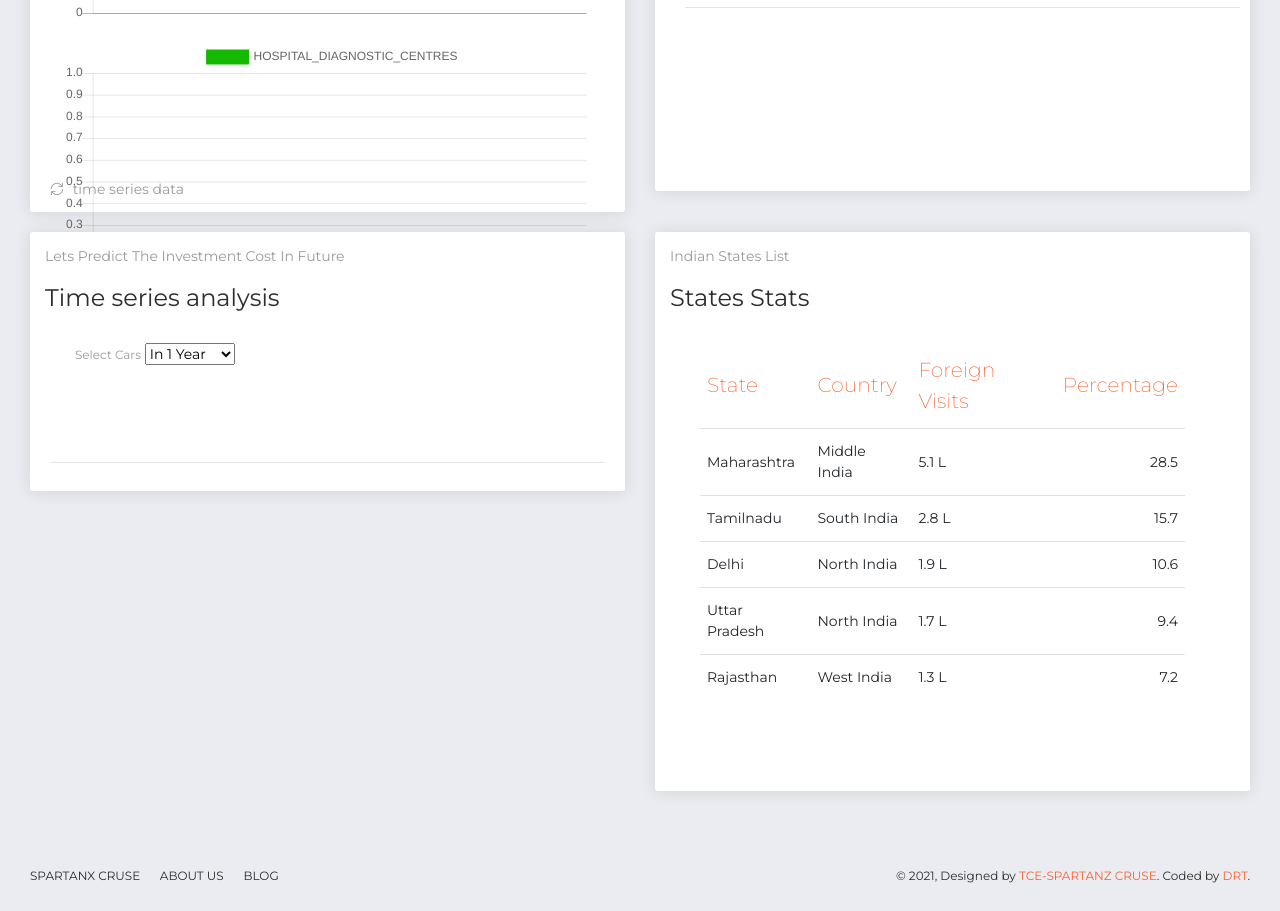
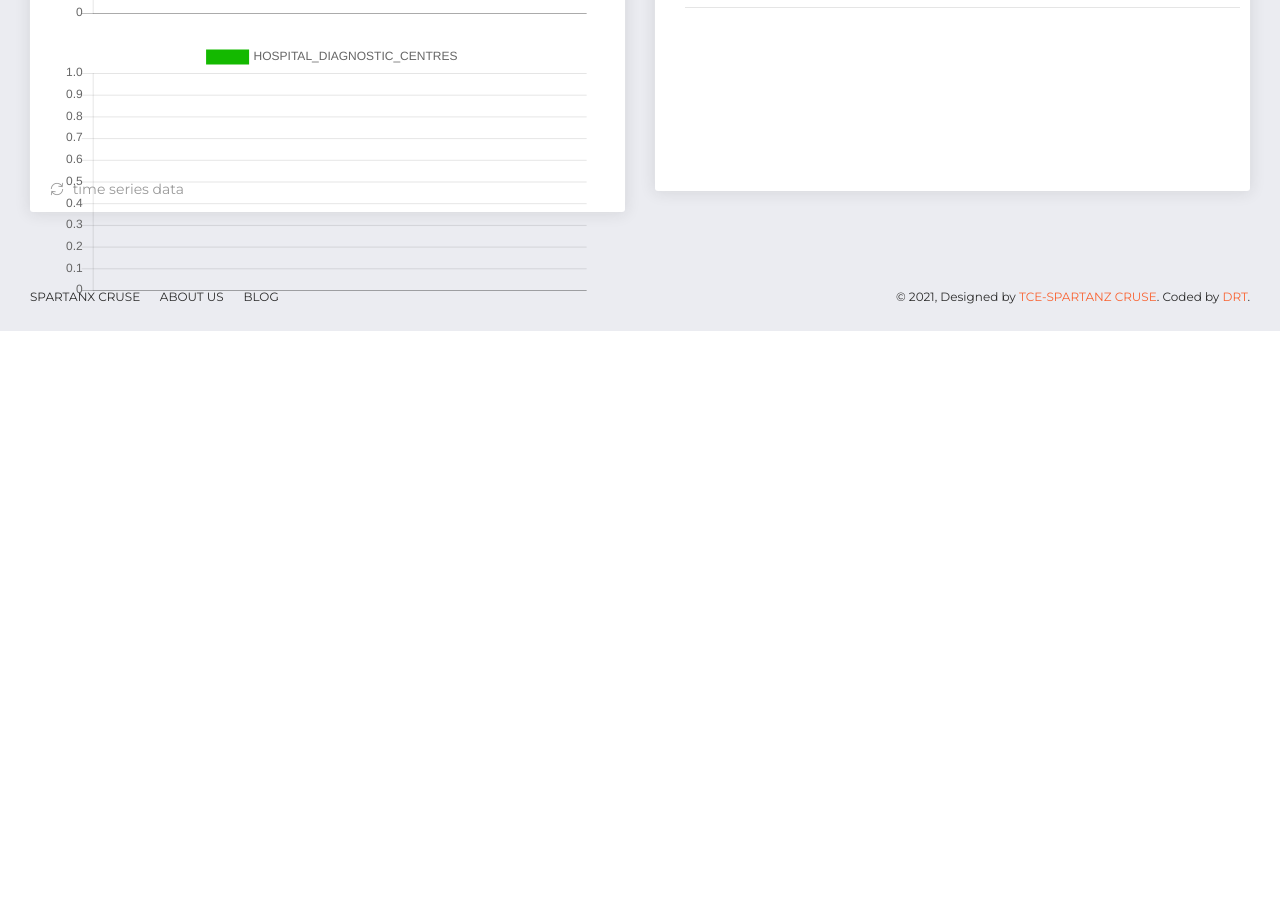
Before and after one commit to DhivyaranjaniParamasivam/Health-Tourism, a Flask app: template templates/icons.html in a window 1280 px wide. Shown: the part 1397-2308 px from the top of the page. After the commit the page ends 1728 px from the top, so only its background shows below. Run offline with Flask 2, Linux system fonts and the light colour scheme; the template is opened without the code that fills it, so the values that code supplies are empty; a map, chart or similar area stays blank; some libraries are stand-ins or nearby versions.

Commit message:
changes added

```diff
--- a/templates/dashboard.html
+++ b/templates/dashboard.html
@@ -44,7 +44,7 @@
           <li class="active ">
             <a href="{{ url_for('dash') }}">
               <i class="now-ui-icons design_app"></i>
-              <p>Dashboard</p>
+              <p>HOME</p>
             </a>
           </li>
           <li >
@@ -56,13 +56,13 @@
           <li>
             <a href="{{ url_for('aboutpage') }}">
               <i class="now-ui-icons design_bullet-list-67"></i>
-              <p>About US</p>
+              <p>PREDICT FDI</p>
             </a>
           </li>
            <li>
             <a href="{{ url_for('contactpage') }}">
               <i class="now-ui-icons users_single-02"></i>
-              <p>Contact US</p>
+              <p>CONTACT US</p>
             </a>
           </li>
         </ul>
--- a/templates/icons.html
+++ b/templates/icons.html
@@ -39,7 +39,7 @@
          <li>
             <a href="{{ url_for('dash') }}">
               <i class="now-ui-icons design_app"></i>
-              <p>Dashboard</p>
+              <p>HOME</p>
             </a>
           </li>
 		   <li class="active ">
@@ -51,13 +51,13 @@
           <li>
             <a href="{{ url_for('aboutpage') }}">
               <i class="now-ui-icons design_bullet-list-67"></i>
-              <p>ABOUT US</p>
+              <p>PREDICT FDI</p>
             </a>
           </li>
           <li>
             <a href="{{ url_for('contactpage') }}">
               <i class="now-ui-icons users_single-02"></i>
-              <p>Contact US</p>
+              <p>CONTACT US</p>
             </a>
           </li>
         </ul>
@@ -183,134 +183,6 @@
             </div>
           </div>
         </div>
-        <div class="row">
-          <div class="col-md-6">
-            <div class="card  card-tasks">
-              <div class="card-header ">
-                <h5 class="card-category">Lets predict the investment cost in future</h5>
-                <h4 class="card-title">Time series analysis</h4>
-              </div>
-              <div class="card-body">
-              <form>
-                <label> Select Cars </label>
-                <select>
-                <option value = "1"> In 1 Year
-                </option>
-                <option value = "2"> In 2 Years
-                </option>
-                <option value = "3"> In 3 Years
-                </option>
-                <option value = "4"> In 4 Years
-                </option>
-                </select>
-              </form>
-              </div>
-              <div class="card-footer ">
-                <hr>
-              </div>
-            </div>
-          </div>
-          <div class="col-md-6">
-            <div class="card">
-              <div class="card-header">
-                <h5 class="card-category">Indian States List</h5>
-                <h4 class="card-title"> States Stats</h4>
-              </div>
-              <div class="card-body">
-                <div class="table-responsive">
-                  <table class="table">
-                    <thead class=" text-primary">
-                      <th>
-                        State
-                      </th>
-                      <th>
-                        Country
-                      </th>
-                      <th>
-                        Foreign Visits
-                      </th>
-                      <th class="text-right">
-                        Percentage
-                      </th>
-                    </thead>
-                    <tbody>
-                      <tr>
-                        <td>
-                          Maharashtra
-                        </td>
-                        <td>
-                          Middle India
-                        </td>
-                        <td>
-                          5.1 L
-                        </td>
-                        <td class="text-right">
-                          28.5
-                        </td>
-                      </tr>
-                      <tr>
-                        <td>
-                          Tamilnadu
-                        </td>
-                        <td>
-                          South India
-                        </td>
-                        <td>
-                          2.8 L
-                        </td>
-                        <td class="text-right">
-                          15.7
-                        </td>
-                      </tr>
-                      <tr>
-                        <td>
-                          Delhi
-                        </td>
-                        <td>
-                          North India
-                        </td>
-                        <td>
-                          1.9 L
-                        </td>
-                        <td class="text-right">
-                          10.6
-                        </td>
-                      </tr>
-                      <tr>
-                        <td>
-                          Uttar Pradesh
-                        </td>
-                        <td>
-                          North India
-                        </td>
-                        <td>
-                          1.7 L
-                        </td>
-                        <td class="text-right">
-                          9.4
-                        </td>
-                      </tr>
-                      <tr>
-                        <td>
-                          Rajasthan
-                        </td>
-                        <td>
-                          West India
-                        </td>
-                        <td>
-                          1.3 L
-                        </td>
-                        <td class="text-right">
-                          7.2
-                        </td>
-                      </tr>
-                    </tbody>
-                  </table>
-                </div>
-              </div>
-            </div>
-          </div>
-        </div>
       </div>
       <footer class="footer">
         <div class=" container-fluid ">
--- a/templates/user.html
+++ b/templates/user.html
@@ -38,7 +38,7 @@
           <li>
             <a href="{{url_for('dash') }}">
               <i class="now-ui-icons design_app"></i>
-              <p>Dashboard</p>
+              <p>HOME</p>
             </a>
           </li>
           <li>
@@ -50,13 +50,13 @@
           <li>
             <a href="{{ url_for('aboutpage')}}">
               <i class="now-ui-icons design_bullet-list-67"></i>
-              <p>About Us</p>
+              <p>PREDICT FDI</p>
             </a>
           </li>
            <li class="active ">
             <a href="{{ url_for('contactpage')}}">
               <i class="now-ui-icons users_single-02"></i>
-              <p>Contact Us</p>
+              <p>CONTACT US</p>
             </a>
           </li>
         </ul>
```
Also changed, not shown: templates/tables.html (+39 -35 lines), 1 other file.
